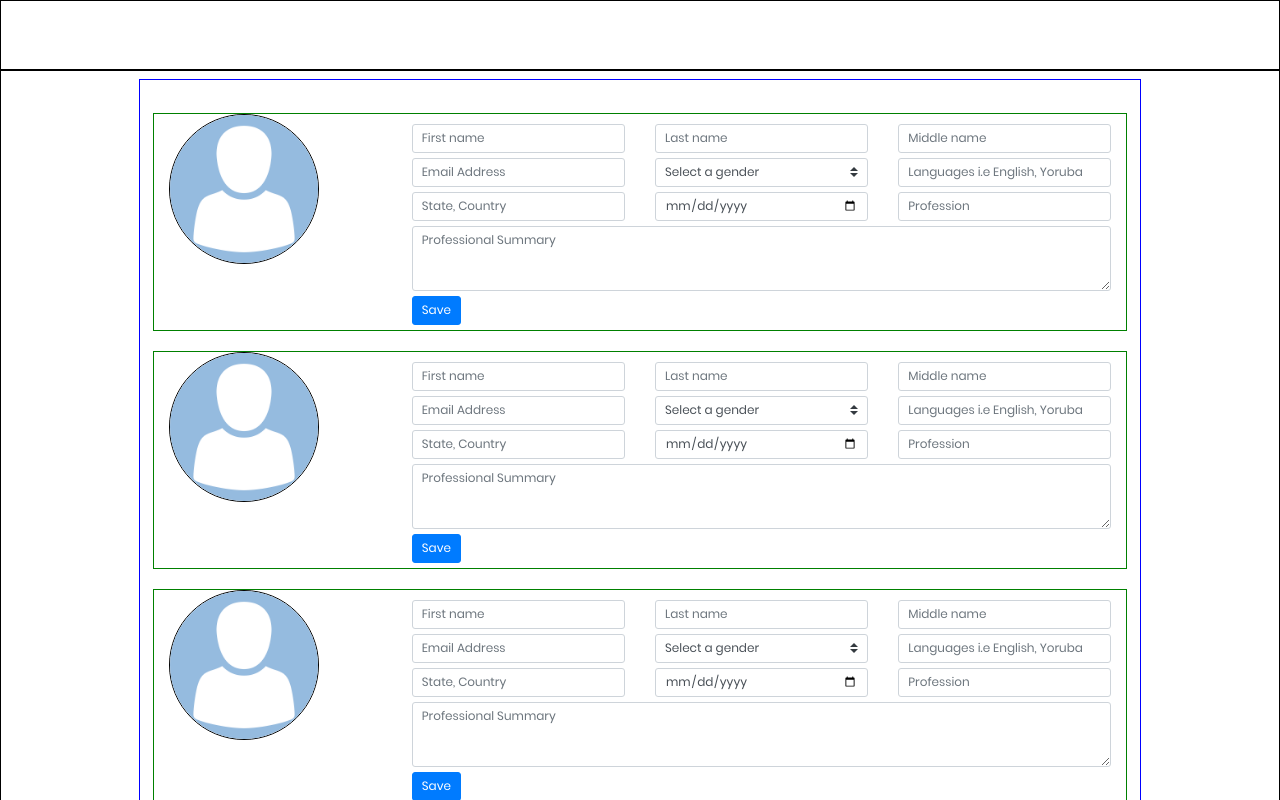
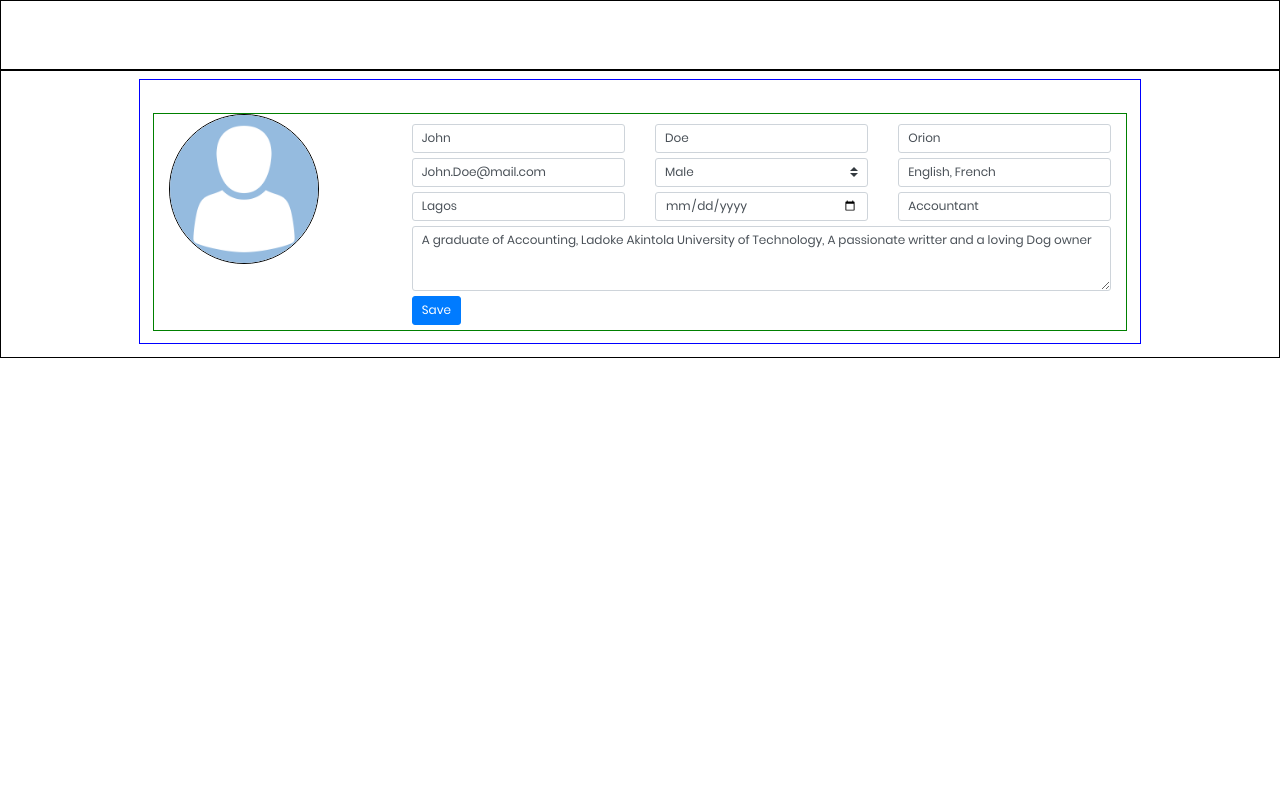
Before and after one commit to TechBuilder-360/portfolio-react, a React (Create React App) app: page /profile/1/edit in a window 1280 px wide. Shown: the top 800 px of the page. Built offline with nearby package versions, Linux system fonts and the light colour scheme; what react-social-login would draw is missing.

Commit message:
sets up data for edit page

```diff
--- a/src/components/portfolio-edit/personal_info/personalInfo.js
+++ b/src/components/portfolio-edit/personal_info/personalInfo.js
@@ -4,7 +4,7 @@ import style from "../profile-edit.module.css";
 import classes from "./personalInfo.module.css";
 import avatar from "../../../images/avatar.webp";
 
-const personalInfo = () => {
+const personalInfo = (props) => {
   return (
     <div className={style.SubSection}>
       <Container>
@@ -17,13 +17,13 @@ const personalInfo = () => {
             <Form>
               <Row>
                 <Col xs={12} md={4} className={classes.Mb_5}>
-                  <Form.Control title="First name" placeholder="First name" />
+                  <Form.Control title="First name" placeholder="First name" value={props.firstName} />
                 </Col>
                 <Col xs={12} md={4} className={classes.Mb_5}>
-                  <Form.Control placeholder="Last name" title="Last name" />
+                  <Form.Control placeholder="Last name" title="Last name" value={props.lastName}/>
                 </Col>
                 <Col xs={12} md={4} className={classes.Mb_5}>
-                  <Form.Control placeholder="Middle name" title="Middle name" />
+                  <Form.Control placeholder="Middle name" title="Middle name" value={props.middleName}/>
                 </Col>
               </Row>
               <Row>
@@ -32,10 +32,11 @@ const personalInfo = () => {
                     type="email"
                     placeholder="Email Address"
                     title="Email Address"
+                    value={props.email}
                   />
                 </Col>
                 <Col xs={12} md={4} className={classes.Mb_5}>
-                  <Form.Control title="Gender" as="select" custom>
+                  <Form.Control title="Gender" as="select" custom value={props.gender}>
                     <option value="">Select a gender</option>
                     <option value="Female">Female</option>
                     <option value="Male">Male</option>
@@ -46,23 +47,24 @@ const personalInfo = () => {
                   <Form.Control
                     placeholder="Languages i.e English, Yoruba"
                     title="Languages"
+                    value={props.languages}
                   />
                 </Col>
               </Row>
               <Row>
                 <Col xs={12} md={4} className={classes.Mb_5}>
-                  <Form.Control title="Location" placeholder="State, Country" />
+                  <Form.Control title="State of Residence" placeholder="State, Country" value={props.stateOfResidence}/>
                 </Col>
                 <Col xs={12} md={4} className={classes.Mb_5}>
-                  <Form.Control type="date" placeholder="Date of birth" title="Date of birth" />
+                  <Form.Control type="date" placeholder="Date of birth" title="Date of birth" value={props.dateOfBirth}/>
                 </Col>
                 <Col xs={12} md={4} className={classes.Mb_5}>
-                  <Form.Control title="Profession" placeholder="Profession" />
+                  <Form.Control title="Profession" placeholder="Profession" value={props.profession}/>
                 </Col>
               </Row>
               <Row>
                 <Col className={classes.Mb_5}>
-                  <Form.Control as="textarea" rows="3" placeholder="Professional Summary" title="Professional Summary" />
+                  <Form.Control as="textarea" rows="3" placeholder="Professional Summary" title="Professional Summary" value={props.professionalSummary} />
                 </Col>
               </Row>
               <Button type="submit" className={classes.Mb_5}>
--- a/src/components/portfolio-edit/profile-edit.js
+++ b/src/components/portfolio-edit/profile-edit.js
@@ -2,22 +2,49 @@ import React from 'react';
 import Container from '../../container/Container';
 import UserNavigation from '../Navigation/user_navigation';
 import PersonalInfo from './personal_info/personalInfo';
-import classes from './profile-edit.module.css'
+import classes from './profile-edit.module.css';
+import { connect } from "react-redux";
 
-const profile_edit = () => {
+
+    // state_of_residence: "Lagos",
+    // nationality: "Nigeria",
+    // date_of_birth: "12th, December",
+    // profession: "Accountant",
+    // profile_pix: "",
+
+
+const Profile_Edit = (props) => {
+    console.log(props.personalInfo)
+    console.log(props.personalInfo.username)
     return (
         <Container>
             <UserNavigation />
             <div className={classes.Wrapper}>
                 <section>
-                    <PersonalInfo/>
-                    <PersonalInfo/>
-                    <PersonalInfo/>
-                    <PersonalInfo/>
+                    <PersonalInfo
+                        firstName={props.personalInfo.first_name} lastName={props.personalInfo.last_name}
+                        middleName={props.personalInfo.middle_name} email={props.personalInfo.email}
+                        languages={props.personalInfo.languages} gender={props.personalInfo.gender}
+                        stateOfResidence={props.personalInfo.state_of_residence}
+                        profession={props.personalInfo.profession} gender={props.personalInfo.gender}
+                        dateOfBirth={props.personalInfo.date_of_birth}
+                        professionalSummary={props.personalInfo.bio}
+                    />
                 </section>
             </div>
         </Container>
     );
 };
 
-export default profile_edit;
+const mapStateToProps = (state) => {
+    return {
+        personalInfo : state.personal_info,
+        personalSkills : state.skills,
+        personalExperience: state.experience,
+        personalProject : state.project,
+        personalSocial: state.social,
+        personalEducation: state.education,
+    };
+  };
+
+  export default connect(mapStateToProps)(Profile_Edit);
--- a/src/store/reducers/portfolioReducer.js
+++ b/src/store/reducers/portfolioReducer.js
@@ -8,7 +8,7 @@ const initialState = {
     middle_name: "Orion",
     email: "John.Doe@mail.com",
     gender: "Male",
-    language: "English, French",
+    languages: "English, French",
     state_of_residence: "Lagos",
     nationality: "Nigeria",
     date_of_birth: "12th, December",
```
